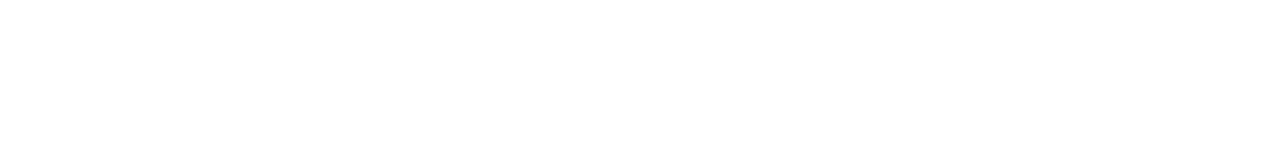
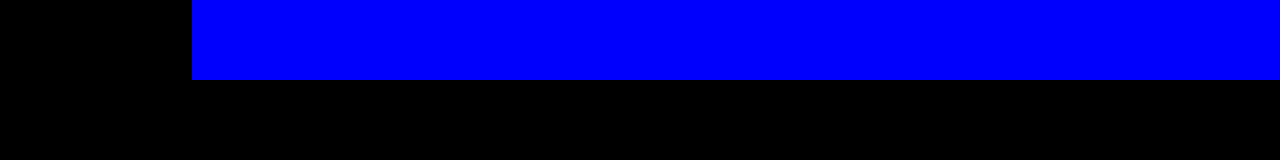
Before and after one commit to Gabry17/html-css-spotifyweb, a plain HTML site: page index.html in a window 1280 px wide. Drawn offline with Linux system fonts and the light colour scheme.

Commit message:
impostato layout header

```diff
--- a/css/style.css
+++ b/css/style.css
@@ -4,3 +4,24 @@
     padding: 0;
     box-sizing: border-box;
 }
+
+/* COMMON */
+html{
+    font-family: 'Montserrat', sans-serif;
+}
+
+body{
+    background-color: black;
+}
+
+/* HEADER */
+header{
+    display: flex;
+    justify-content: flex-end;
+}
+
+.container{
+    background-color: blue;
+    height: 10vh;
+    width: 85%;
+}
--- a/index.html
+++ b/index.html
@@ -4,10 +4,29 @@
     <meta charset="UTF-8">
     <meta http-equiv="X-UA-Compatible" content="IE=edge">
     <meta name="viewport" content="width=device-width, initial-scale=1.0">
+    <link rel="preconnect" href="https://fonts.googleapis.com">
+    <link rel="preconnect" href="https://fonts.gstatic.com" crossorigin>
+    <link rel="stylesheet" href="https://cdnjs.cloudflare.com/ajax/libs/font-awesome/5.15.4/css/all.min.css" integrity="sha512-1ycn6IcaQQ40/MKBW2W4Rhis/DbILU74C1vSrLJxCq57o941Ym01SwNsOMqvEBFlcgUa6xLiPY/NS5R+E6ztJQ==" crossorigin="anonymous" referrerpolicy="no-referrer" />
+    <link href="https://fonts.googleapis.com/css2?family=Montserrat:wght@300&display=swap" rel="stylesheet">
     <link rel="stylesheet" href="css/style.css">
     <title>Spotify</title>
 </head>
 <body>
 
+    <!-- HEADER -->
+    <header>
+        <div class="container">
+
+        </div>
+    </header>
+    <!-- /HEADER -->
+
+    <!-- MAIN -->
+    <main></main>
+    <!-- /MAIN -->
+
+    <!-- FOOTER -->
+    <footer></footer>
+    <!-- /FOOTER -->
 </body>
 </html>
```
